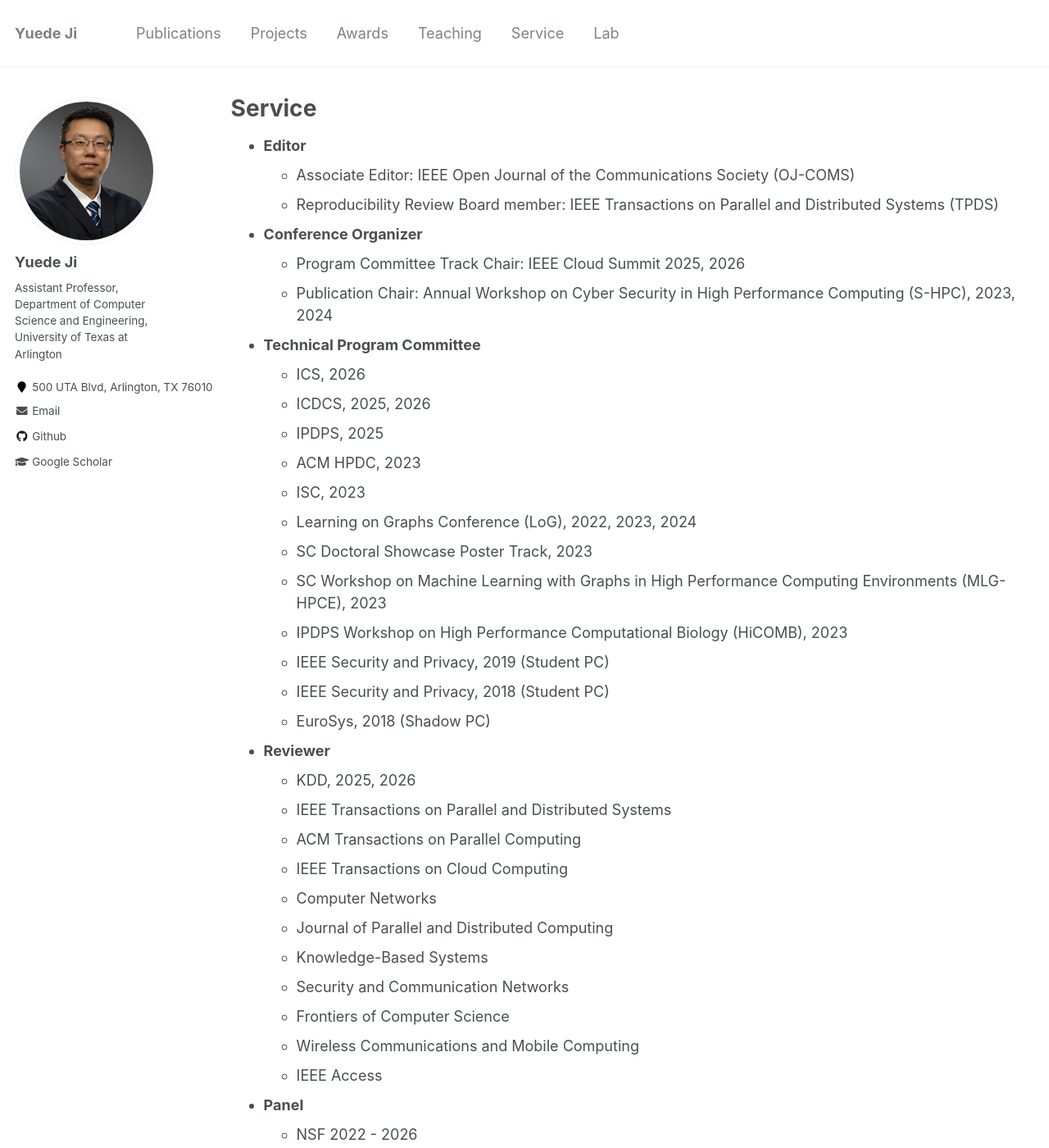
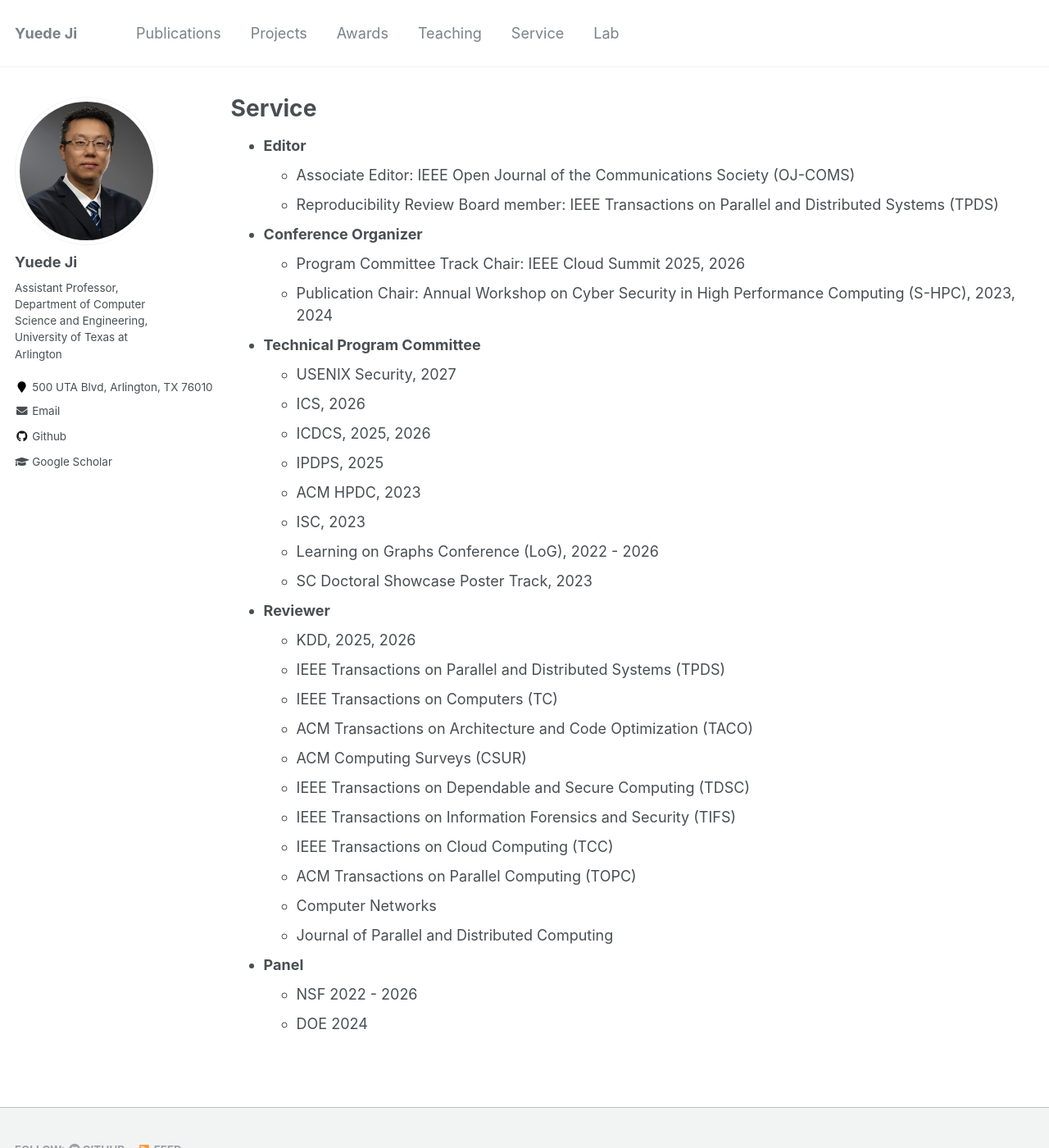
Before and after one commit to yuede/yuede.github.io, a Jekyll site: the page built from _pages/service.md, in a window 1280 px wide and 1400 px high. Shown: the whole window at 82% size. Built offline with Jekyll 4.4.1, drawn with Linux system fonts in a browser that asks for light colours.

Commit message:
add June 2026 news, INSCRYPT paper, USENIX Security PC, PuppyGraph partnership, KDD oral presentation, and reviewer journal updates
Co-Authored-By: Claude Sonnet 4.6 <noreply@anthropic.com>

```diff
--- a/_pages/service.md
+++ b/_pages/service.md
@@ -13,31 +13,29 @@ author_profile: true
     * Publication Chair: Annual Workshop on Cyber Security in High Performance Computing (S-HPC), 2023, 2024
 
 * **Technical Program Committee**
+    * USENIX Security, 2027
     * ICS, 2026
     * ICDCS, 2025, 2026
     * IPDPS, 2025
     * ACM HPDC, 2023
     * ISC, 2023
-    * Learning on Graphs Conference (LoG), 2022, 2023, 2024
+    * Learning on Graphs Conference (LoG), 2022 - 2026
     * SC Doctoral Showcase Poster Track, 2023
-    * SC Workshop on Machine Learning with Graphs in High Performance Computing Environments (MLG-HPCE), 2023
-    * IPDPS Workshop on High Performance Computational Biology (HiCOMB), 2023
-    * IEEE Security and Privacy, 2019 (Student PC)
-    * IEEE Security and Privacy, 2018 (Student PC)
-    * EuroSys, 2018 (Shadow PC)
+
 
 * **Reviewer**
     * KDD, 2025, 2026
-    * IEEE Transactions on Parallel and Distributed Systems
-    * ACM Transactions on Parallel Computing
-    * IEEE Transactions on Cloud Computing
+    * IEEE Transactions on Parallel and Distributed Systems (TPDS)
+    * IEEE Transactions on Computers (TC)
+    * ACM Transactions on Architecture and Code Optimization (TACO)
+    * ACM Computing Surveys (CSUR)
+    * IEEE Transactions on Dependable and Secure Computing (TDSC)
+    * IEEE Transactions on Information Forensics and Security (TIFS)
+    * IEEE Transactions on Cloud Computing (TCC)
+    * ACM Transactions on Parallel Computing (TOPC)
     * Computer Networks
     * Journal of Parallel and Distributed Computing
-    * Knowledge-Based Systems
-    * Security and Communication Networks
-    * Frontiers of Computer Science
-    * Wireless Communications and Mobile Computing
-    * IEEE Access
+
 
 * **Panel**
     * NSF 2022 - 2026
```
Also changed, not shown: _pages/about.md (+7 -1 lines), _pages/publications.md (+1 -1 lines).
